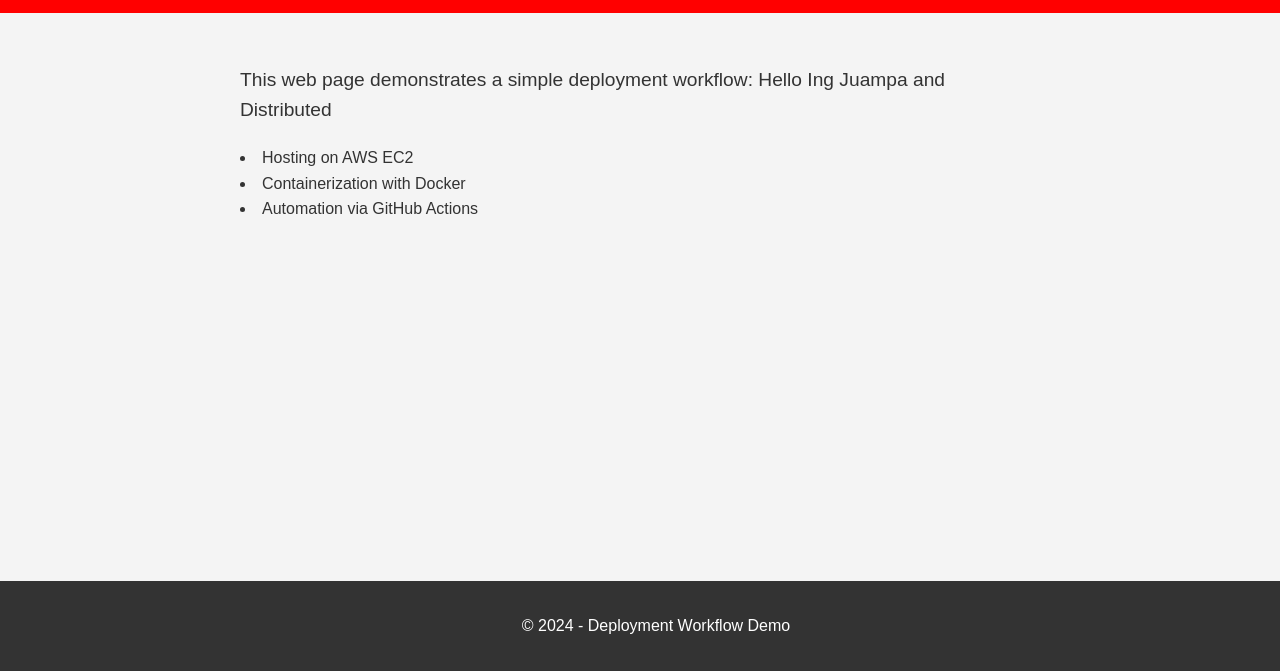
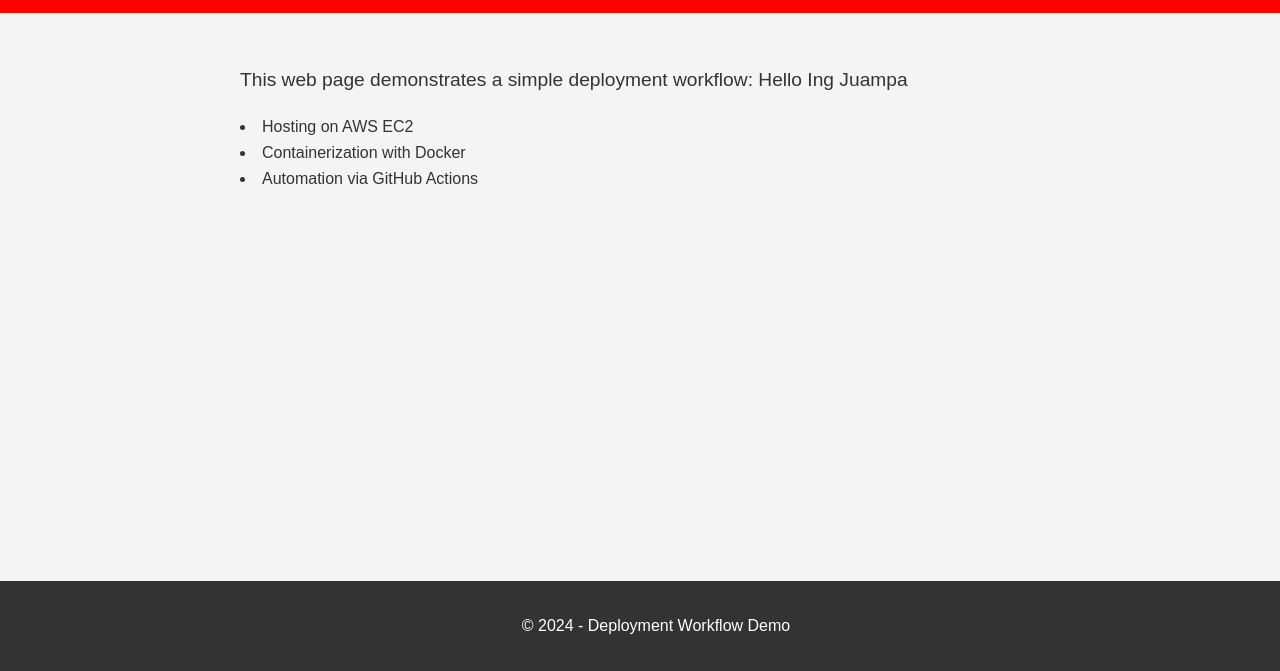
Before and after one commit to epgarzonr10/Practica_docker_deploy_aws, a plain HTML site: page index.html in a window 1280 px wide. Shown: the part 129-800 px from the top of the page. Drawn offline with Linux system fonts and the light colour scheme.

Commit message:
Update index.html

```diff
--- a/index.html
+++ b/index.html
@@ -13,7 +13,7 @@
     </header>
     <main>
 
-        <p>This web page demonstrates a simple deployment workflow: Hello Ing Juampa and Distributed</p>
+        <p>This web page demonstrates a simple deployment workflow: Hello Ing Juampa</p>
 
             <li>Hosting on AWS EC2</li>
             <li>Containerization with Docker</li>
```
